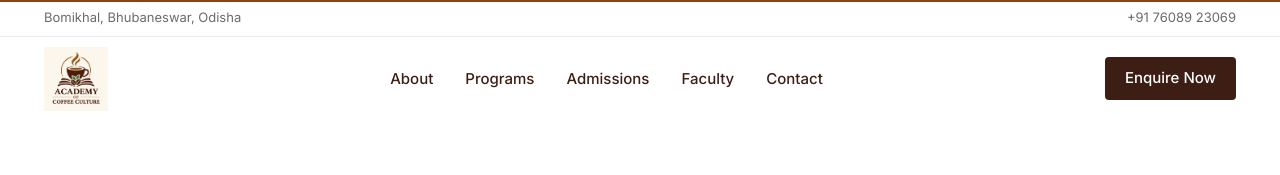
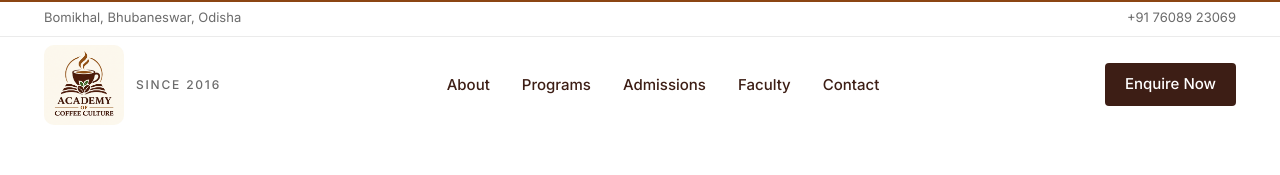
Before and after one commit to higleemy-gif/cofff-culture, a Next.js app: page / in a window 1280 px wide. Shown: the top 175 px of the page. Built offline with nearby package versions, Linux system fonts and the light colour scheme.

Commit message:
Enlarge header logo, round corners, add 'Since 2016' tagline

```diff
--- a/components/site/Header.tsx
+++ b/components/site/Header.tsx
@@ -45,19 +45,22 @@ export function Header() {
         scrolled ? "border-b border-hairline" : "border-b border-transparent",
       )}
     >
-      <div className="mx-auto flex h-[84px] max-w-content items-center justify-between px-6">
+      <div className="mx-auto flex h-[96px] max-w-content items-center justify-between px-6">
         <Link
           href="/"
-          className="inline-flex items-center rounded-[4px]"
+          className="inline-flex items-center gap-3 rounded-[8px]"
           aria-label={`${WORDMARK} — home`}
         >
           <Image
             src={logo}
             alt={WORDMARK}
             priority
-            sizes="64px"
-            className="h-16 w-auto"
+            sizes="80px"
+            className="h-20 w-auto rounded-[10px]"
           />
+          <span className="hidden text-[12px] font-medium uppercase tracking-eyebrow text-muted sm:inline">
+            Since 2016
+          </span>
         </Link>
 
         <nav className="hidden md:block" aria-label="Primary">
```
